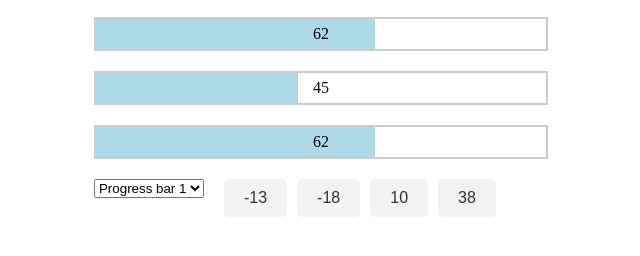
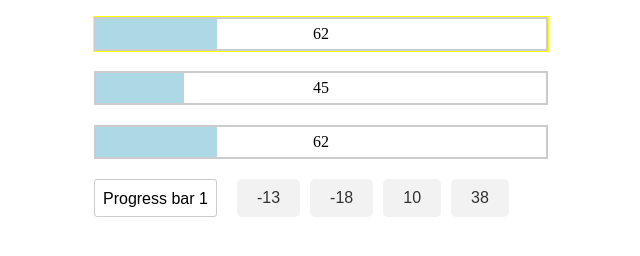
Before and after one commit to tuan231195/progress-bar, a website built with webpack: page src/index.html in a window 1280 px wide. Shown: the part 130-386 px from the top of the page, without its empty margins (319-959 px from the left). Built offline with nearby package versions, Linux system fonts and the light colour scheme.

Commit message:
feat($style): implement basic functionality

```diff
--- a/package.json
+++ b/package.json
@@ -44,8 +44,8 @@
 	},
 	"dependencies": {
 		"babel-eslint": "10.0.1",
+		"copy-webpack-plugin": "5.0.3",
 		"core-js": "3",
-		"d3": "5.9.2",
 		"eslint-config-prettier": "4.2.0",
 		"eslint-plugin-prettier": "3.0.1"
 	},
--- a/src/components/chart-buttons.component.js
+++ b/src/components/chart-buttons.component.js
@@ -1,18 +1,37 @@
 import { element } from '../utils/html';
+import { UPDATE_CHART_VALUE } from '../events.constants';
 
 export class ChartButtonsComponent {
-	constructor(container) {
+	constructor(container, { dispatcher }) {
 		this.container = container;
+		this.dispatcher = dispatcher;
 	}
+
+	init() {}
 
 	render(buttons) {
 		this.container.innerHTML = '';
-		buttons.forEach(button => {
+		buttons.forEach(amount => {
 			const buttonElement = element('button', {
-				text: button,
+				text: amount,
 				classList: 'btn marg-right-10',
+				data: {
+					amount,
+				},
 			});
 			this.container.appendChild(buttonElement);
 		});
+
+		this.setupComponentEvents();
+	}
+
+	setupComponentEvents() {
+		const buttons = this.container.querySelectorAll('button');
+		buttons.forEach(button => {
+			button.addEventListener('click', event => {
+				const amount = Number(event.target.getAttribute('data-amount'));
+				this.dispatcher.trigger(UPDATE_CHART_VALUE, amount);
+			});
+		});
 	}
 }
--- a/src/components/chart-container.component.js
+++ b/src/components/chart-container.component.js
@@ -1,32 +1,106 @@
 import { element } from '../utils/html';
+import { CHANGE_CHART, UPDATE_CHART_VALUE } from '../events.constants';
+import { Chart } from '../model/chart';
+import { isInRange } from '../utils/array';
 
 export class ChartContainerComponent {
-	constructor(container) {
+	constructor(container, { dispatcher }) {
 		this.container = container;
+		this.dispatcher = dispatcher;
+		this.charts = [];
 	}
+
+	init() {
+		this.setupGlobalEvents();
+	}
+
 	render({ bars, limit }) {
 		this.container.innerHTML = '';
-		bars.forEach(bar => {
-			const chart = element('div', {
+		if (!limit) {
+			limit = 100;
+		}
+		this.charts = bars.map(bar => new Chart({ value: bar, limit }));
+
+		this.charts.forEach(() => {
+			const chartElement = element('div', {
 				classList: 'progress-bar marg-bottom-20',
+				attributes: {
+					'data-element-name': 'progress-bar',
+				},
 			});
 
 			const chartFill = element('div', {
 				classList: 'progress-bar__fill',
+				attributes: {
+					'data-element-name': 'progress-bar-fill',
+				},
 			});
 
-			chartFill.style.width = `${bar}%`;
-
 			const chartText = element('span', {
-				text: bar,
 				classList: 'progress-bar__text',
+				attributes: {
+					'data-element-name': 'progress-bar-text',
+				},
 			});
 
-			chart.appendChild(chartText);
+			chartElement.appendChild(chartText);
 
-			chart.appendChild(chartFill);
+			chartElement.appendChild(chartFill);
 
-			this.container.appendChild(chart);
+			this.container.appendChild(chartElement);
+		});
+
+		this.updateProgress(this.charts);
+	}
+
+	setupGlobalEvents() {
+		this.dispatcher.on(CHANGE_CHART, (_, index) => {
+			if (!isInRange(this.charts, index)) {
+				return;
+			}
+
+			const chartElements = this.chartElements();
+
+			this.activeChart = this.charts[index];
+
+			chartElements.forEach(chartElement =>
+				chartElement.classList.remove('progress-bar--active')
+			);
+			chartElements[index].classList.add('progress-bar--active');
+		});
+
+		this.dispatcher.on(UPDATE_CHART_VALUE, (_, amount) => {
+			if (!this.activeChart) {
+				return;
+			}
+
+			this.activeChart.increase(amount);
+			this.updateProgress();
 		});
 	}
+
+	updateProgress() {
+		const chartElements = this.chartElements();
+
+		this.charts.forEach((chart, index) => {
+			this.fillElement = chartElements[index].querySelector(
+				'[data-element-name=progress-bar-fill]'
+			);
+			const textElement = chartElements[index].querySelector(
+				'[data-element-name=progress-bar-text]'
+			);
+			textElement.textContent = chart.value;
+			const percentage = chart.percentage > 100 ? 100 : chart.percentage;
+			if (chart.percentage > 100) {
+				this.fillElement.classList.add('progress-bar__fill--over');
+			} else {
+				this.fillElement.classList.remove('progress-bar__fill--over');
+			}
+			this.fillElement.style.width = `${percentage}%`;
+		});
+	}
+
+	chartElements() {
+		return this.container.querySelectorAll('[data-element-name=progress-bar]');
+	}
 }
--- a/src/components/chart-selector.component.js
+++ b/src/components/chart-selector.component.js
@@ -1,26 +1,39 @@
 import { element } from '../utils/html';
+import { CHANGE_CHART } from '../events.constants';
 
 export class ChartSelectorComponent {
-	constructor(container) {
+	constructor(container, { dispatcher }) {
 		this.container = container;
+		this.dispatcher = dispatcher;
 	}
+
+	init() {}
 
 	render(chartLength) {
 		this.container.innerHTML = '';
 
-		const select = element('select');
+		this.select = element('select');
 
 		Array.from({ length: chartLength }).forEach((_, index) => {
 			const option = element('option', {
 				text: `Progress bar ${index + 1}`,
-				data: {
-					index,
+				attributes: {
+					value: index,
 				},
 			});
 
-			select.appendChild(option);
+			this.select.appendChild(option);
 		});
 
-		this.container.appendChild(select);
+		this.container.appendChild(this.select);
+		this.setupComponentEvents();
+		this.dispatcher.trigger(CHANGE_CHART, 0);
+	}
+
+	setupComponentEvents() {
+		this.select.addEventListener('change', event => {
+			const chartIndex = event.target.value;
+			this.dispatcher.trigger(CHANGE_CHART, chartIndex);
+		});
 	}
 }
--- /dev/null
+++ b/src/events.constants.js
@@ -0,0 +1,2 @@
+export const CHANGE_CHART = 'vdtn359:change-chart';
+export const UPDATE_CHART_VALUE = 'vdtn359:update-chart';
--- a/src/index.html
+++ b/src/index.html
@@ -27,7 +27,7 @@
 				</div>
 				<div id="chart-container" class="marg-top-20"></div>
 				<div class="controls flex marg-top-10">
-					<div id="chart-selector" class="marg-right-20"></div>
+					<div id="chart-selector" class="marg-right-20 select-container"></div>
 					<div id="chart-buttons"></div>
 				</div>
 			</div>
--- a/src/index.js
+++ b/src/index.js
@@ -3,6 +3,9 @@ import { fetchData } from './services/chart-data.http';
 import { ChartButtonsComponent } from './components/chart-buttons.component';
 import { ChartSelectorComponent } from './components/chart-selector.component';
 import { ChartContainerComponent } from './components/chart-container.component';
+import { EventDispatcher } from './services/event-dispatcher';
+
+const dispatcher = new EventDispatcher();
 
 const components = {};
 const endpointInput = document.querySelector('#endpoint-txt');
@@ -17,13 +20,23 @@ function setupEvents() {
 fetchData('http://localhost:5000/assets/test-data.json').then(renderChart);
 
 function setupComponents() {
-	components.chartButtons = new ChartButtonsComponent(document.querySelector('#chart-buttons'));
+	components.chartButtons = new ChartButtonsComponent(document.querySelector('#chart-buttons'), {
+		dispatcher,
+	});
 	components.chartSelector = new ChartSelectorComponent(
-		document.querySelector('#chart-selector')
+		document.querySelector('#chart-selector'),
+		{
+			dispatcher,
+		}
 	);
 	components.chartContainer = new ChartContainerComponent(
-		document.querySelector('#chart-container')
+		document.querySelector('#chart-container'),
+		{
+			dispatcher,
+		}
 	);
+
+	Object.values(components).forEach(component => component.init());
 }
 
 async function fetchAndRenderChart() {
@@ -39,7 +52,7 @@ async function fetchAndRenderChart() {
 
 function renderChart({ buttons, bars, limit }) {
 	buttons.sort();
+	components.chartContainer.render({ bars, limit });
 	components.chartButtons.render(buttons);
 	components.chartSelector.render(bars.length);
-	components.chartContainer.render({ bars, limit });
 }
--- /dev/null
+++ b/src/model/chart.js
@@ -0,0 +1,18 @@
+export class Chart {
+	constructor({ value, limit }) {
+		this.value = value;
+		this.limit = limit;
+	}
+
+	increase(amount) {
+		if (this.value + amount < 0) {
+			this.value = 0;
+			return;
+		}
+		this.value += amount;
+	}
+
+	get percentage() {
+		return (this.value / this.limit) * 100;
+	}
+}
--- a/src/scss/components/_progress-bar.scss
+++ b/src/scss/components/_progress-bar.scss
@@ -3,13 +3,22 @@
 	display: flex;
 	max-width: 50rem;
 	position: relative;
+
+	&--active {
+		outline: solid 1px $color-yellow;
+	}
+
+	&__text {
+		@include absoluteCenter();
+	}
+
+	&__fill {
+		min-height: 3rem;
+		background-color: $color-light-blue;
+		transition: width 1s ease-in-out;
+
+		&--over {
+			background-color: $color-orange-red;
+		}
+	}
 }
-
-.progress-bar__fill {
-	min-height: 3rem;
-	background-color: lightblue;
-}
-
-.progress-bar__text {
-	@include absoluteCenter();
-}
--- /dev/null
+++ b/src/scss/components/_select.scss
@@ -0,0 +1,23 @@
+.select-container {
+	border: 1px solid #ccc;
+	border-radius: 3px;
+	display: flex;
+	align-items: center;
+	overflow: hidden;
+	background: #fff url('/assets/images/chevron-down.gif') no-repeat 90% 50%;
+
+	select {
+		padding: 0.5rem 0.8rem;
+		width: 130%;
+		border: none;
+		font-size: 1.6rem;
+		box-shadow: none;
+		background-color: transparent;
+		background-image: none;
+		appearance: none;
+
+		&:focus {
+			outline: none;
+		}
+	}
+}
--- /dev/null
+++ b/src/scss/helpers/_transitions.scss
@@ -0,0 +1,3 @@
+.no-transition {
+	transition: none !important;
+}
--- a/src/scss/variables/_colors.scss
+++ b/src/scss/variables/_colors.scss
@@ -5,11 +5,8 @@ $color-white: #fff;
 $color-black: #000;
 
 $color-primary: #55c57a;
-$color-primary-light: #7ed56f;
-$color-primary-dark: #28b485;
 
-$color-secondary-light: #ffb900;
-$color-secondary-dark: #ff7730;
+$color-yellow: #ffff00;
+$color-light-blue: #add8e6;
 
-$color-tertiary-light: #2998ff;
-$color-tertiary-dark: #5643fa;
+$color-orange-red: #ff4500;
--- /dev/null
+++ b/src/services/event-dispatcher.js
@@ -0,0 +1,42 @@
+export class EventDispatcher {
+	constructor() {
+		this.eventListeners = {};
+	}
+
+	trigger(event, data) {
+		if (!this.eventListeners[event]) {
+			return;
+		}
+
+		this.eventListeners[event].forEach(listener => listener(event, data));
+	}
+
+	on(event, listener) {
+		if (!this.eventListeners[event]) {
+			this.eventListeners[event] = [];
+		}
+		this.eventListeners[event].push(listener);
+
+		return () => {
+			this.off(event, listener);
+		};
+	}
+
+	off(event, listener) {
+		if (!this.eventListeners[event]) {
+			return;
+		}
+		if (!listener) {
+			delete this.eventListeners[event];
+			return;
+		}
+
+		this.eventListeners[event] = this.eventListeners[event].filter(
+			eventListener => eventListener !== listener
+		);
+
+		if (!this.eventListeners[event].length) {
+			delete this.eventListeners[event];
+		}
+	}
+}
--- a/src/styles.scss
+++ b/src/styles.scss
@@ -3,9 +3,11 @@
 @import 'scss/base/mixins';
 @import 'scss/helpers/_spacing.scss';
 @import 'scss/helpers/_layout.scss';
+@import 'scss/helpers/_transitions.scss';
 @import 'scss/base/base';
 @import 'scss/base/container';
 
 @import 'scss/components/input';
 @import 'scss/components/button';
 @import 'scss/components/progress-bar';
+@import 'scss/components/select';
--- /dev/null
+++ b/src/utils/array.js
@@ -0,0 +1,3 @@
+export function isInRange(array, index) {
+	return index >= 0 && index <= array.length - 1;
+}
--- a/src/utils/html.js
+++ b/src/utils/html.js
@@ -1,4 +1,4 @@
-export function element(type, { classList, text: txt, data = {} } = {}) {
+export function element(type, { classList, text: txt, data = {}, attributes = {} } = {}) {
 	const node = document.createElement(type);
 	if (txt) {
 		node.textContent = txt;
@@ -11,6 +11,10 @@ export function element(type, { classList, text: txt, data = {} } = {}) {
 		node.setAttribute(`data-${dataKey}`, dataValue);
 	});
 
+	Object.entries(attributes).forEach(([attributeKey, attributeValue]) => {
+		node.setAttribute(attributeKey, attributeValue);
+	});
+
 	return node;
 }
 
--- a/webpack.config.babel.js
+++ b/webpack.config.babel.js
@@ -7,6 +7,7 @@ const extractCss = require('./webpack/plugins/extract-css');
 const html = require('./webpack/plugins/html');
 const eslint = require('@webpack-blocks/eslint');
 const CleanWebpackPlugin = require('clean-webpack-plugin');
+const CopyWebpackPlugin = require('copy-webpack-plugin');
 
 const { match, env } = require('@webpack-blocks/core');
 
@@ -132,6 +133,14 @@ const webpackConfig = createConfig([
 					},
 					sourceMap: false,
 				}),
+				addPlugins([
+					new CopyWebpackPlugin([
+						{
+							from: path.resolve(__dirname, 'src', 'assets'),
+							to: path.resolve(__dirname, 'dist', 'assets'),
+						},
+					]),
+				]),
 			]
 		),
 		match(
```
Also changed, not shown: src/assets/images/chevron-down.gif (added), 1 other file.
